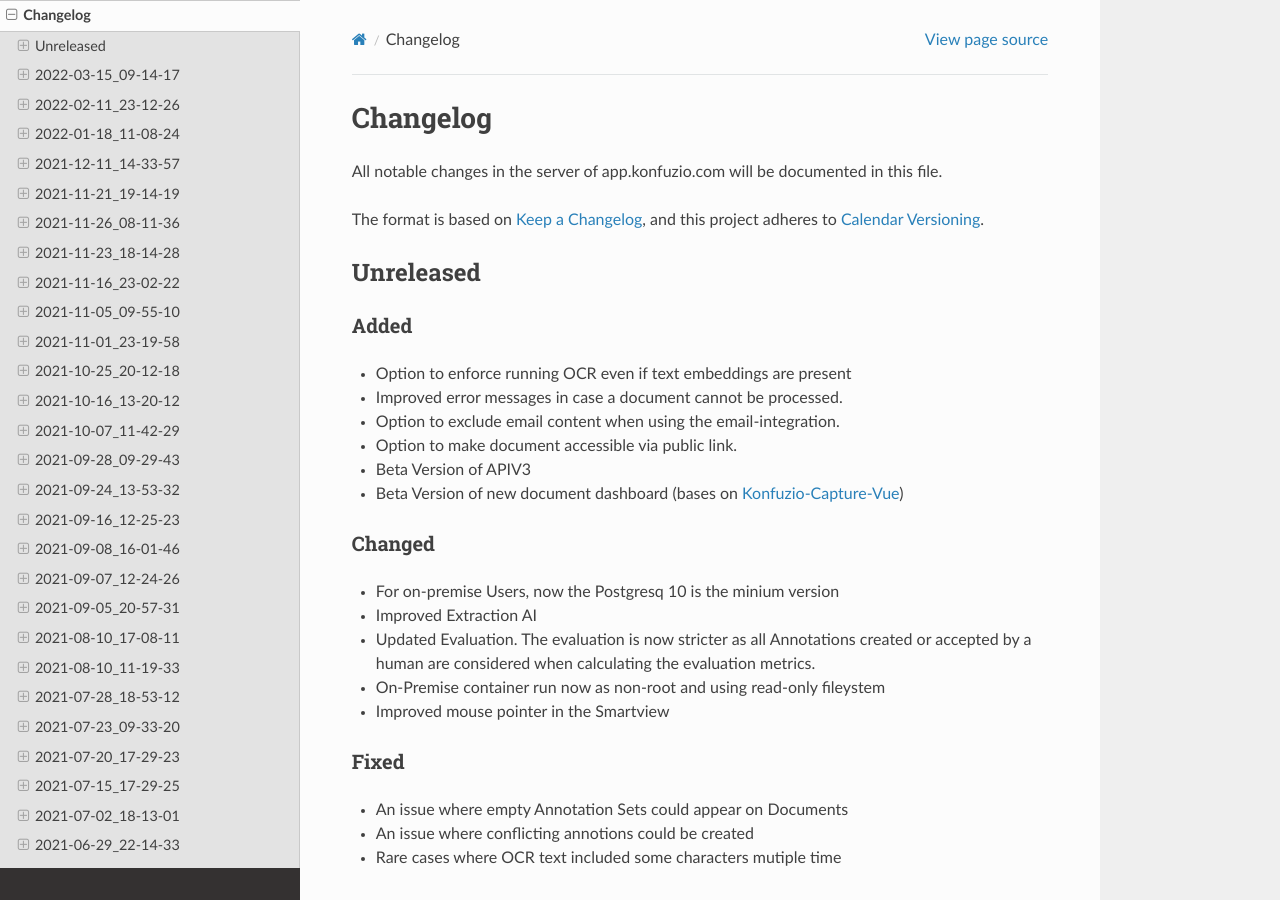
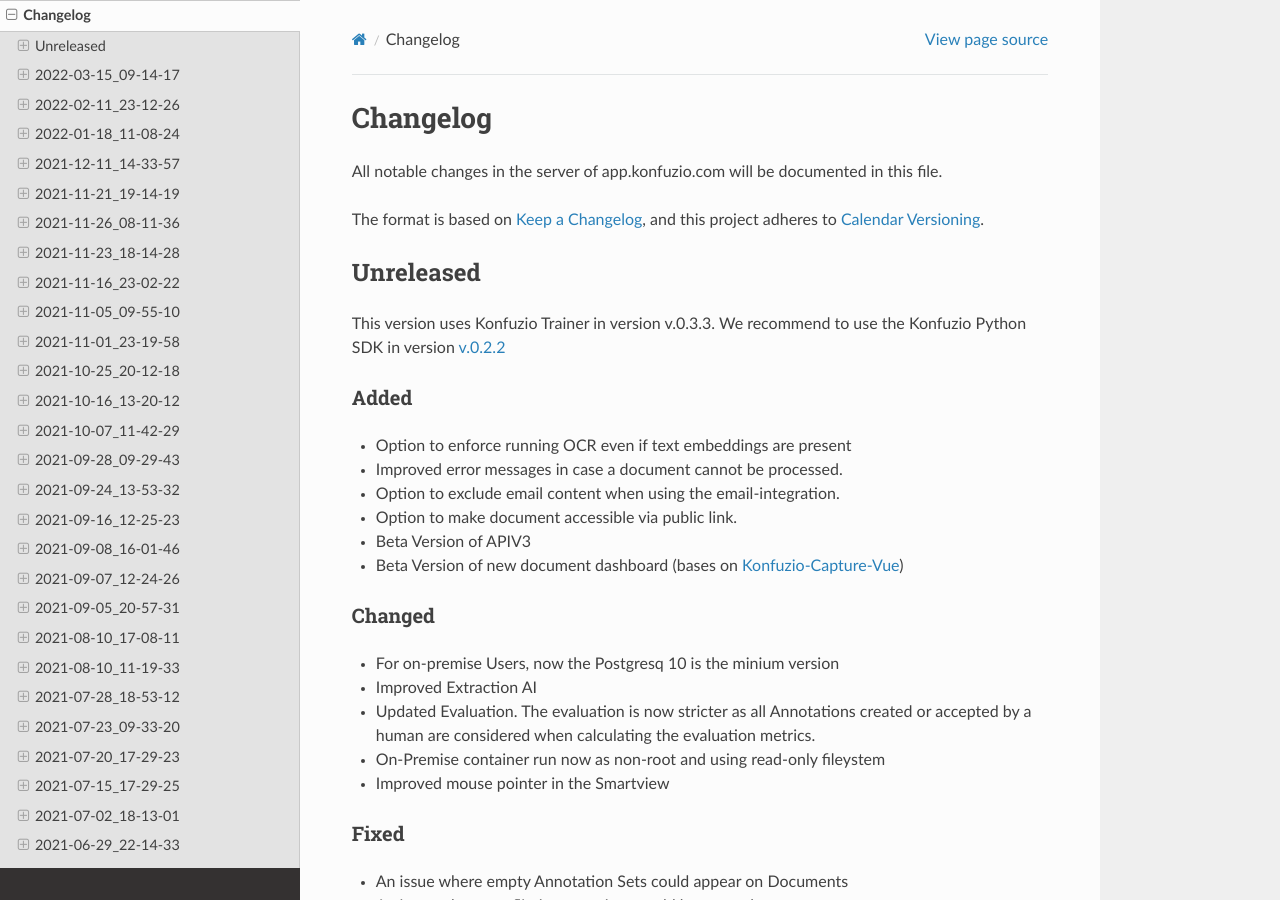
Before and after one commit to konfuzio-ai/konfuzio-sdk, a Sphinx documentation site: the page built from docs/web/changelog_app.md, in a window 1280 px wide and 900 px high. Built offline with Sphinx 7.4.7 and the Read the Docs theme 2.0.0, drawn with Linux system fonts in a browser that asks for light colours; some of the changed text lies outside the part shown.

Commit message:
Update changelog_app.md

```diff
--- a/docs/web/changelog_app.md
+++ b/docs/web/changelog_app.md
@@ -9,6 +9,8 @@
 and this project adheres to [Calendar Versioning](https://calver.org/overview.html).
 
 ## Unreleased
+
+This version uses Konfuzio Trainer in version v.0.3.3. We recommend to use the Konfuzio Python SDK in version [v.0.2.2](https://dev.konfuzio.com/sdk/changelog.html#v-0-2-2)
 
 ### Added
 - Option to enforce running OCR even if text embeddings are present
@@ -73,7 +75,7 @@
 
 ## 2021-11-26_08-11-36
 
-This version uses Konfuzio Trainer in version [2021-11-09_12-18-21](https://dev.konfuzio.com/training/changelog.html). We recommend to use the Konfuzio Python SDK in version [0.1.15](https://dev.konfuzio.com/sdk/changelog.html#v-0-1-15)
+This version uses Konfuzio Trainer in version [v.0.3.0](https://dev.konfuzio.com/training/changelog.html). We recommend to use the Konfuzio Python SDK in version [0.1.15](https://dev.konfuzio.com/sdk/changelog.html#v-0-1-15)
 
 ### Added
 - "Sentence" option to the available detection modes
```
